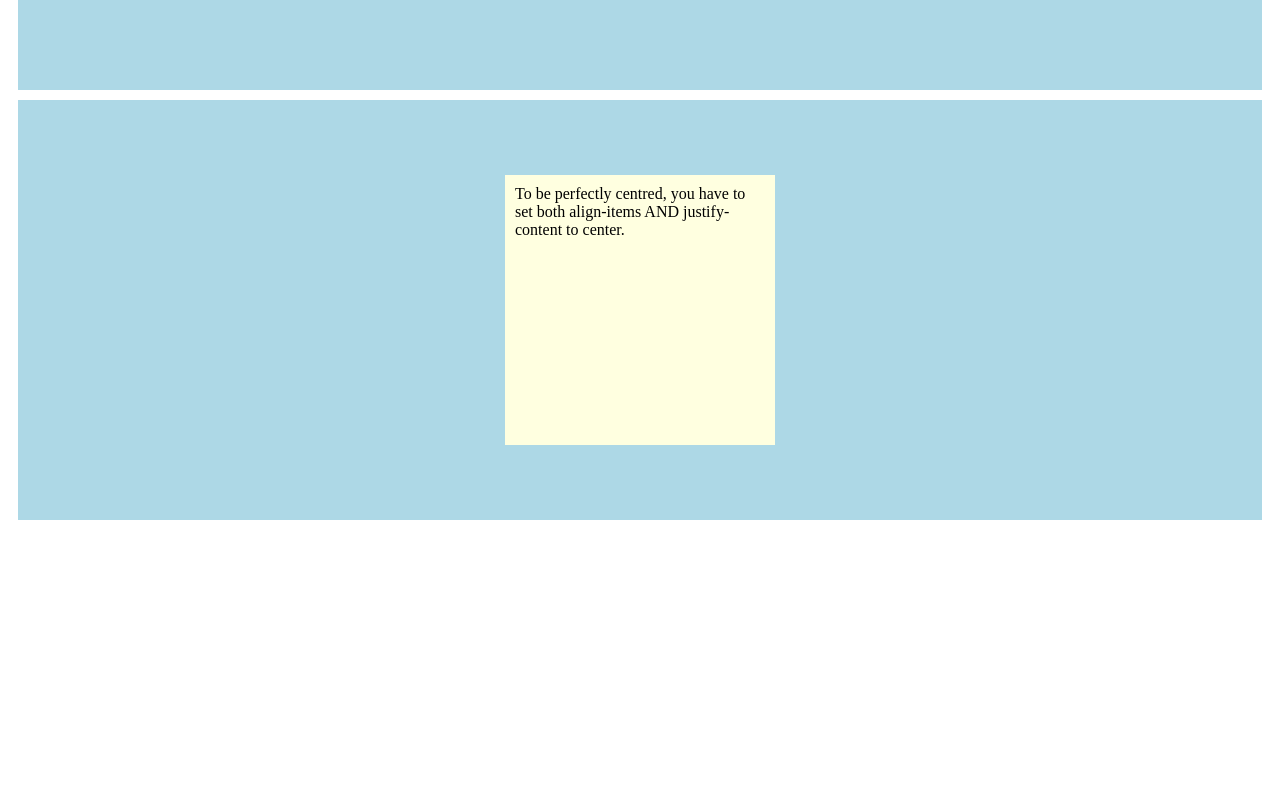
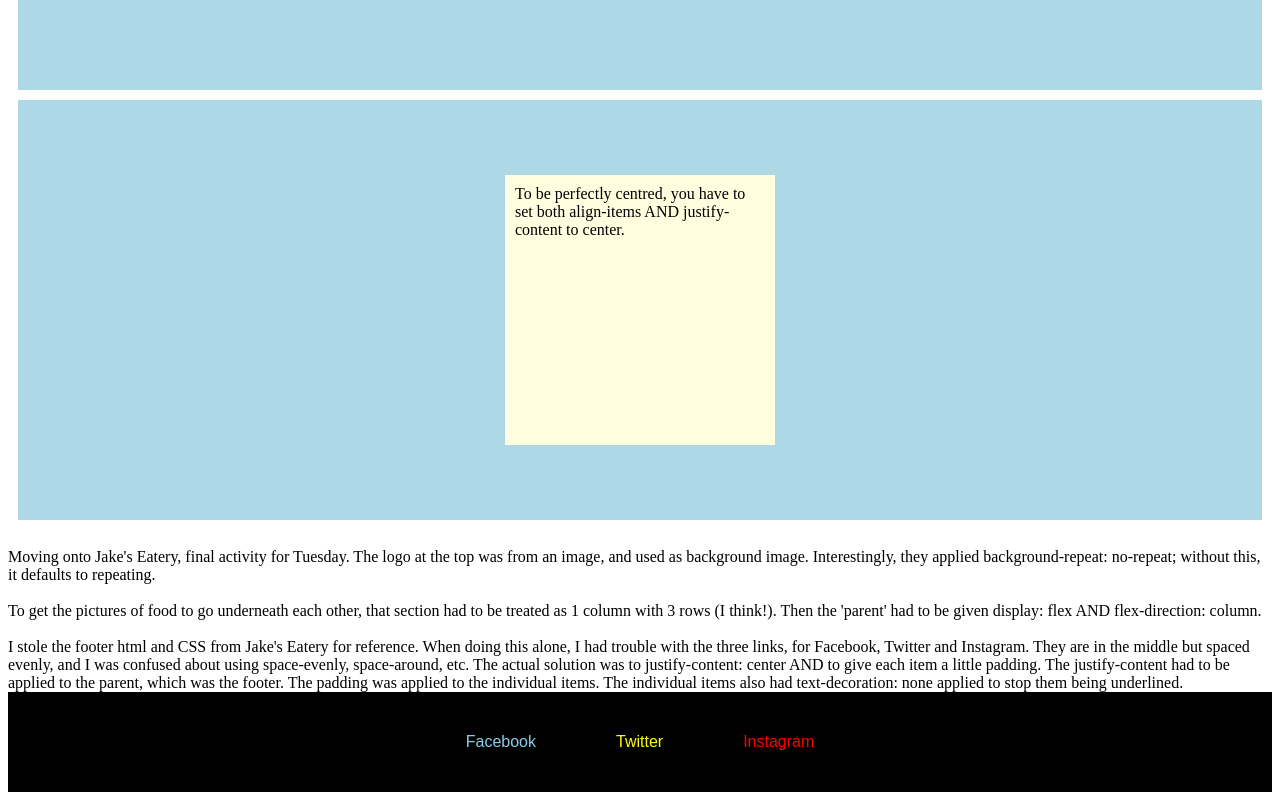
Before and after one commit to philculling/practicewebsiteweek2, a plain HTML site: page index.html in a window 1280 px wide. Shown: the part 1186-1986 px from the top of the page. Before the commit the page ends 1716 px from the top, so only its background shows below. Drawn offline with Linux system fonts and the light colour scheme.

Commit message:
add more notes

```diff
--- a/index.css
+++ b/index.css
@@ -53,3 +53,29 @@
     justify-content: center;
     align-items: center;
   }
+
+  .footer {
+    display: flex;
+    justify-content: center;
+    align-items: center;
+    background: black;
+    height: 100px;
+  }
+
+  .footer a {
+    padding: 20px 40px;
+    font-family: Arial, Helvetica, sans-serif;
+    text-decoration: none;
+  }
+
+  .ig {
+    color: red;
+  }
+
+  .fb {
+    color:skyblue;
+  }
+
+  .tw {
+    color: yellow;
+  }
--- a/index.html
+++ b/index.html
@@ -59,7 +59,7 @@
           I set it to justify-content: flex-end.
         </div>
         <div class="flexItem">
-          This placed the 3 boxes on the right of the container.
+          This places the 3 boxes on the right of the container.
         </div>
       </section>
       <section class="perfectlyCentered flexContainer">
@@ -67,5 +67,30 @@
           To be perfectly centred, you have to set both align-items AND justify-content to center.
         </div>
         </section>
+<br><!--I put the break in to see what's happening more clearly-->
+        <section>
+          Moving onto Jake's Eatery, final activity for Tuesday.
+          The logo at the top was from an image, and used as background image.
+          Interestingly, they applied background-repeat: no-repeat;
+          without this, it defaults to repeating.
+          <br>
+          <br>
+          To get the pictures of food to go underneath each other, that
+          section had to be treated as 1 column with 3 rows (I think!).
+          Then the 'parent' had to be given display: flex AND flex-direction: column.
+        </section>
+<br>
+I stole the footer html and CSS from Jake's Eatery for reference.
+When doing this alone, I had trouble with the three links, for Facebook, Twitter and Instagram.
+They are in the middle but spaced evenly, and I was confused about using space-evenly, space-around, etc.
+The actual solution was to justify-content: center AND to give each item a little padding.
+The justify-content had to be applied to the parent, which was the footer.
+The padding was applied to the individual items.
+The individual items also had text-decoration: none applied to stop them being underlined.
+        <div class="footer">
+          <a href="#" class="fb">Facebook</a>
+          <a href="#" class="tw">Twitter</a>
+          <a href="#" class="ig">Instagram</a>
+      </div>
 </body>
 </html>
```
